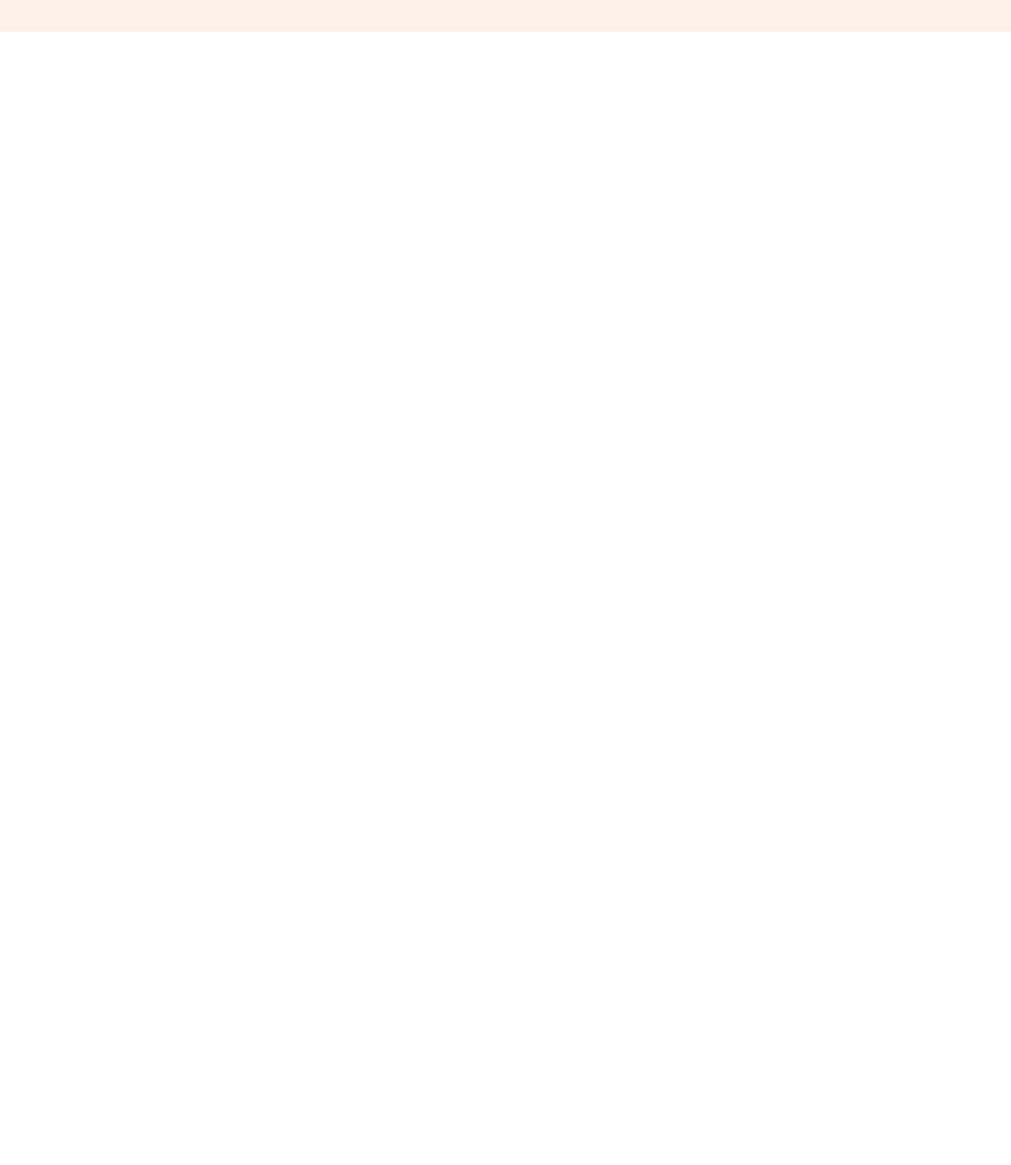
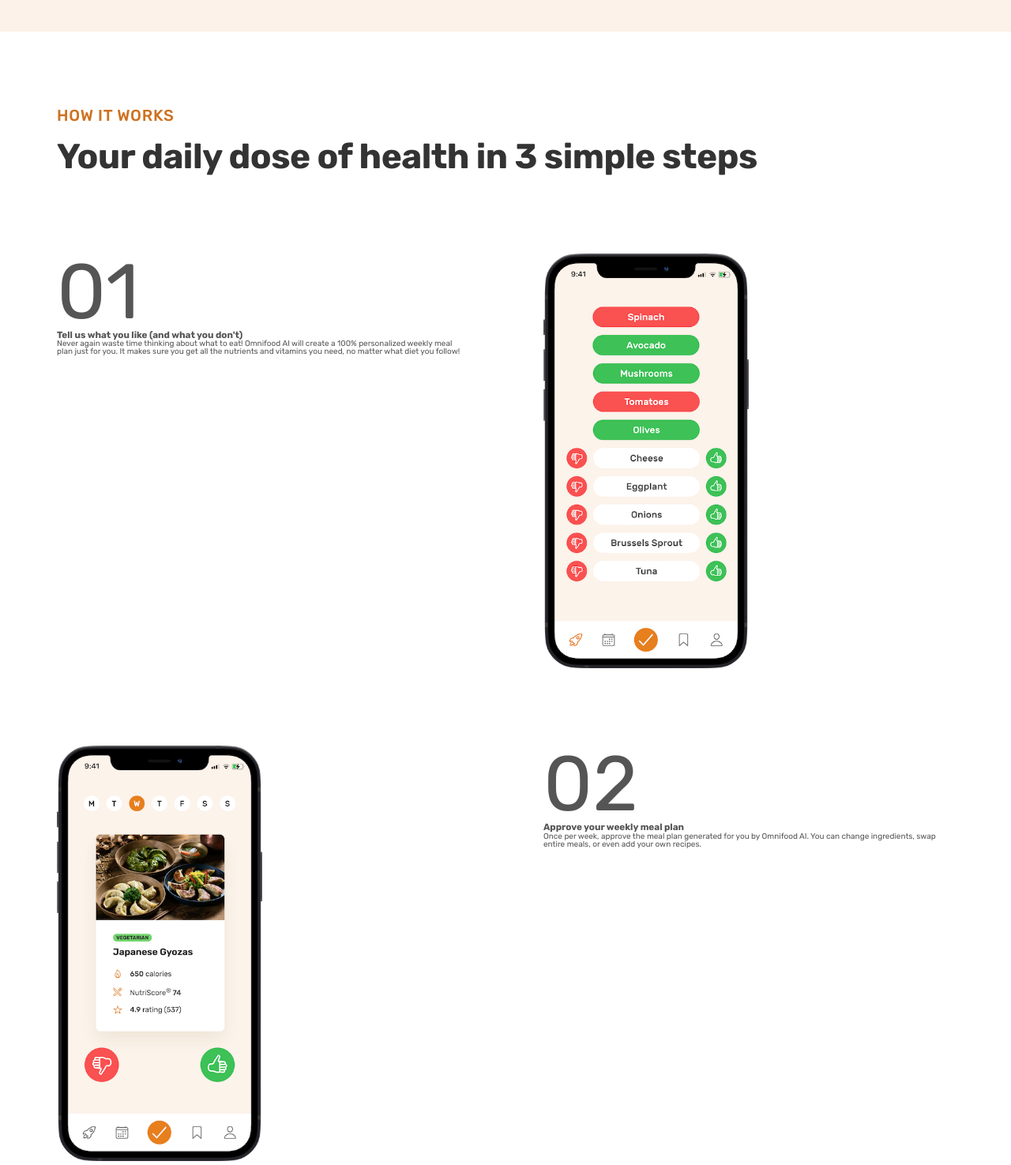
Before and after one commit to imason5/omnifood, a plain HTML site: page index.html in a window 1280 px wide. Shown: the part 720-2195 px from the top of the page at 79% size. Before the commit the page ends 800 px from the top, so only its background shows below. Drawn offline with Linux system fonts and the light colour scheme.

Commit message:
add imgs and layout for how it works section

```diff
--- a/css/style.css
+++ b/css/style.css
@@ -14,7 +14,11 @@ Bold: 700
 - Line heights:
 Default: 1
 Small: 1.05
+Medium: 1.2
 Paragraph default: 1.6
+
+- Letter spacing (px)
+-1 / -0.5 / 0 / 0.5 / 1 / 1.5 / 2 / 2.5 / 3 / 3.5 / 4 / 4.5 / 5 / 5.5 / 6 / 6.5 / 7 / 7.5 / 8 / 8.5 / 9 / 9.5 / 10
 
 --- 02 COLORS
 
@@ -59,13 +63,55 @@ body {
 /***************/
 /* General Components */
 /***************/
+
+.container {
+  max-width: 120rem;
+  margin: 0 auto;
+  padding: 0 3.2rem;
+}
+
+.grid {
+  display: grid;
+  gap: 9.6rem;
+}
+
+.grid--2-cols {
+  grid-template-columns: repeat(2, 1fr);
+}
+.grid--3-cols {
+  grid-template-columns: repeat(3, 1fr);
+}
+.grid--4-cols {
+  grid-template-columns: repeat(4, 1fr);
+}
+
+.heading-primary,
+.heading-secondary {
+  font-weight: 700;
+  color: #333;
+  letter-spacing: -0.5px;
+}
+
 .heading-primary {
   font-size: 5.2rem;
-  font-weight: 700;
   line-height: 1.05;
-  color: #333;
-  letter-spacing: -0.5px;
   margin-bottom: 3.2rem;
+}
+
+.heading-secondary {
+  font-size: 4.4rem;
+  line-height: 1.2;
+  margin-bottom: 9.6rem;
+}
+
+.subheading {
+  display: block;
+  font-size: 2rem;
+  font-weight: 500;
+  color: #cf711f;
+  text-transform: uppercase;
+  margin-bottom: 1.6rem;
+  letter-spacing: 0.75px;
 }
 
 .btn:link,
@@ -224,5 +270,17 @@ body {
 }
 
 /***************/
-/* Header Section */
+/* How It Works Section */
 /***************/
+
+.section-how {
+  padding: 9.6rem 0;
+}
+
+.step-img {
+  width: 50%;
+}
+
+.step-number {
+  font-size: 9.8rem;
+}
--- a/index.html
+++ b/index.html
@@ -60,6 +60,72 @@
           </div>
         </div>
       </section>
+
+      <section class="section-how">
+        <div class="container">
+          <span class="subheading">How it works</span>
+          <h2 class="heading-secondary">
+            Your daily dose of health in 3 simple steps
+          </h2>
+        </div>
+
+        <div class="container grid grid--2-cols">
+          <!-- STEP 01 -->
+          <div class="step-text-box">
+            <p class="step-number">01</p>
+            <h3 class="heading-tertiary">
+              Tell us what you like (and what you don't)
+            </h3>
+            <p class="step-description">
+              Never again waste time thinking about what to eat! Omnifood AI
+              will create a 100% personalized weekly meal plan just for you. It
+              makes sure you get all the nutrients and vitamins you need, no
+              matter what diet you follow!
+            </p>
+          </div>
+          <div class="step-img-box">
+            <img
+              class="step-img"
+              src="img/app/app-screen-1.png"
+              alt="iPhone app preferences selection"
+            />
+          </div>
+          <!-- STEP 02 -->
+          <div class="step-img-box">
+            <img
+              class="step-img"
+              src="img/app/app-screen-2.png"
+              alt="iPhone app meal plan"
+            />
+          </div>
+          <div class="step-text-box">
+            <p class="step-number">02</p>
+            <h3 class="heading-tertiary">Approve your weekly meal plan</h3>
+            <p class="step-description">
+              Once per week, approve the meal plan generated for you by Omnifood
+              AI. You can change ingredients, swap entire meals, or even add
+              your own recipes.
+            </p>
+          </div>
+          <!-- STEP 03 -->
+          <div class="step-text-box">
+            <p class="step-number">03</p>
+            <h3 class="heading-tertiary">Receive meals at convenient time:</h3>
+            <p class="step-description">
+              Best chefs in town will cook your selected meal every day, and we
+              will deliver it to your door whenever works best for you. You can
+              change delivery schedule and address daily!
+            </p>
+          </div>
+          <div class="step-img-box">
+            <img
+              class="step-img"
+              src="img/app/app-screen-3.png"
+              alt="iPhone app delivery screen"
+            />
+          </div>
+        </div>
+      </section>
     </main>
   </body>
 </html>
```
